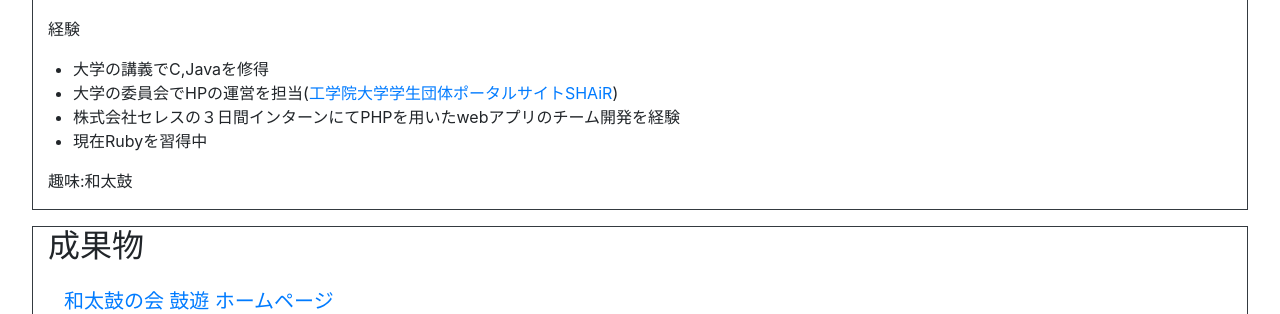
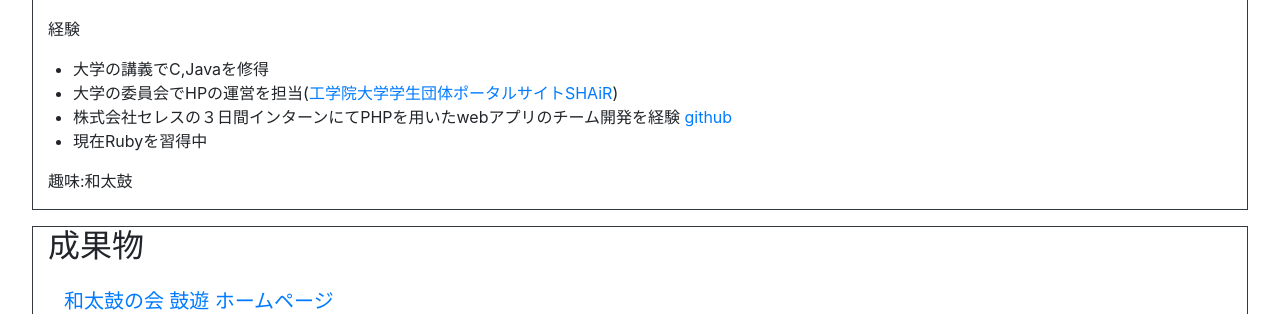
Before and after one commit to Kentaup/portfolio, a PHP site: page / in a window 1280 px wide. Shown: the part 173-487 px from the top of the page. Run offline with PHP 8.4, Linux system fonts and the light colour scheme.

Commit message:
githublink

```diff
--- a/index.php
+++ b/index.php
@@ -23,7 +23,7 @@
         <ul>
           <li>大学の講義でC,Javaを修得</li>
           <li>大学の委員会でHPの運営を担当(<a href="http://www.ns.kogakuin.ac.jp/~wws5018/" target="_blank">工学院大学学生団体ポータルサイトSHAiR</a>)</li>
-          <li>株式会社セレスの３日間インターンにてPHPを用いたwebアプリのチーム開発を経験</li>
+          <li>株式会社セレスの３日間インターンにてPHPを用いたwebアプリのチーム開発を経験 <a href="https://github.com/doctor0siki/team-c_2" target="_blank">github</a> </li>
           <li>現在Rubyを習得中</li>
         </ul>
         <p class="col-sm-12">趣味:和太鼓</p>
```
